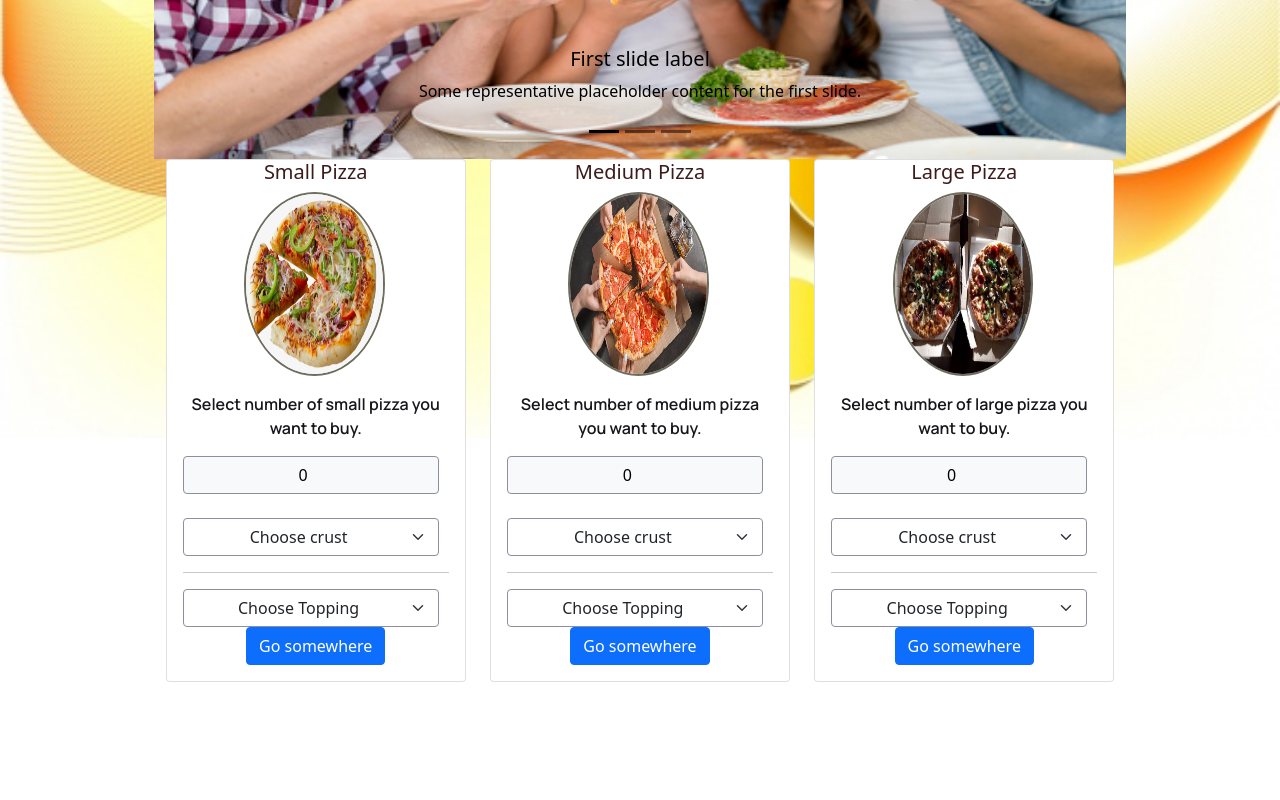
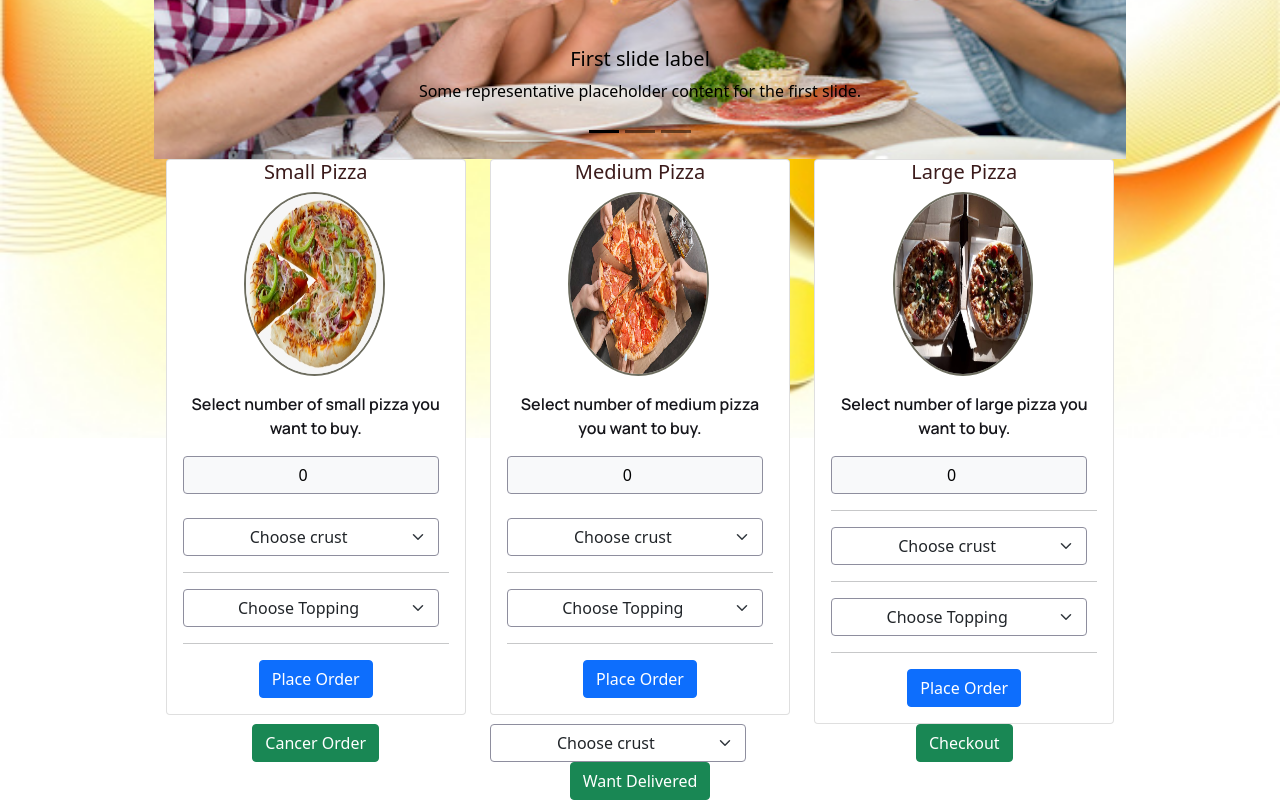
Before and after one commit to Okellothomas/Golden-pizza, a plain HTML site: page index.html in a window 1280 px wide. Shown: the part 443-1243 px from the top of the page. Before the commit the page ends 1125 px from the top, so only its background shows below. Drawn offline with nearby package versions, Linux system fonts and the light colour scheme; a web font is replaced by a local one.

Commit message:
Add the buttons to the index.html

```diff
--- a/index.html
+++ b/index.html
@@ -80,6 +80,7 @@
 
     <!-- The end of the coursel section -->
 
+    <!-- Beginning of the selection section -->
     <div class="container">
       <div class="row">
         <div class="col-4">
@@ -108,8 +109,8 @@
                 <option value="4">Anchovies</option>
                 <option value="5">Eggplant</option>
                 <option value="6">Sausage</option>
-              </select>
-              <a href="#" class="btn btn-primary">Go somewhere</a>
+              </select><hr>
+              <a href="#" class="btn btn-primary">Place Order</a>
             </div>
           </div>
         </div>
@@ -139,8 +140,8 @@
                 <option value="4">Anchovies</option>
                 <option value="5">Eggplant</option>
                 <option value="6">Sausage</option>
-              </select>
-              <a href="#" class="btn btn-primary">Go somewhere</a>
+              </select><hr>
+              <a href="#" class="btn btn-primary">Place Order</a>
             </div>
           </div>
         </div>
@@ -150,7 +151,7 @@
             <img src="assets/sizes/large.jpg" class="card-img-top" alt="...">
             <div class="card-body">
               <p class="card-text">Select number of large pizza you want to buy.</p>
-              <input id="number" type="number" value="0" class="form-control btn-light"><br>
+              <input id="number" type="number" value="0" class="form-control btn-light"><hr>
               <select class="form-select" aria-label="Default select example">
                 <option selected>Choose crust</option>
                 <option value="1">Cracker</option>
@@ -171,13 +172,40 @@
                 <option value="5">Eggplant</option>
                 <option value="6">Sausage</option>
               </select>
-              <a href="#" class="btn btn-primary">Go somewhere</a>
+              <hr>
+              <a href="#" class="btn btn-primary">Place Order</a>
             </div>
           </div>
         </div>
       </div>
     </div>
+    <!-- End of selection section -->
 
+    <!-- delivery section -->
+    <div class="container" style="text-align: center;" >
+      <div class="row">
+        <div class="col-4">
+          <button class="btn btn-success">Cancer Order</button>
+        </div>
+        <div class="col-4">
+          <select class="form-select" aria-label="Default select example">
+            <option selected>Choose crust</option>
+            <option value="1">Cracker</option>
+            <option value="2">Flat Bread</option>
+            <option value="3">Stuffed</option>
+            <option value="4">Cheese</option>
+            <option value="5">Thick</option>
+            <option value="6">Gluten-free</option>
+            <option value="7">Crispy</option>
+          </select>
+          <button class="btn btn-success">Want Delivered</button>
+        </div>
+        <div class="col-4">
+          <button class="btn btn-success">Checkout</button>
+        </div>
+      </div>
+    </div>
+    <!-- End of delivery section -->
 
     <!-- Bootstrap js cdn link -->
     <script src="https://cdn.jsdelivr.net/npm/bootstrap@5.1.3/dist/js/bootstrap.bundle.min.js" integrity="sha384-ka7Sk0Gln4gmtz2MlQnikT1wXgYsOg+OMhuP+IlRH9sENBO0LRn5q+8nbTov4+1p" crossorigin="anonymous"></script>
```
